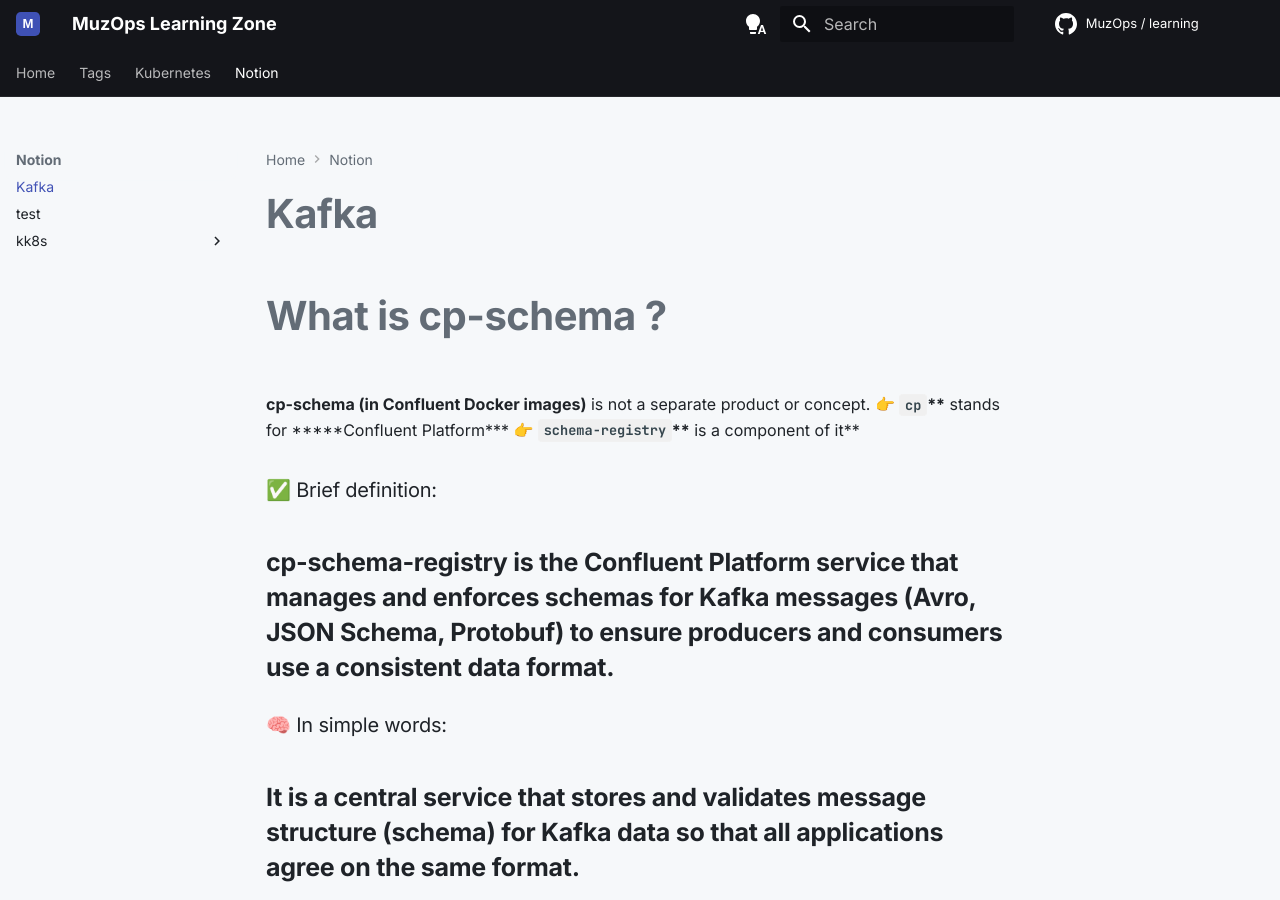
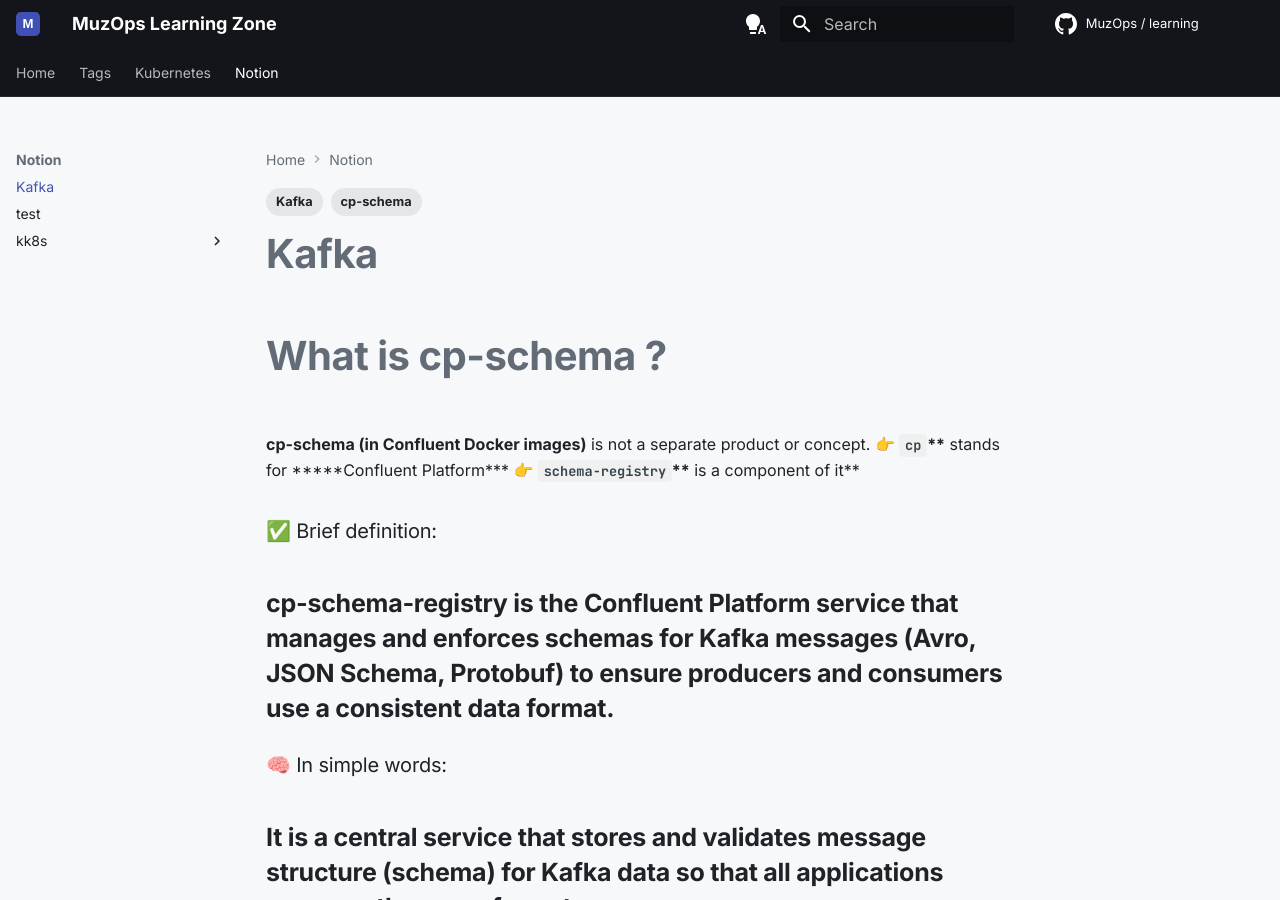
Before and after one commit to muzakkirsaifi123/learning_sbs, an MkDocs documentation site: the page built from docs/notion/kafka.md, in a window 1280 px wide and 900 px high. Built offline with MkDocs 1.6.1 and Material for MkDocs 9.7.7, drawn with Linux system fonts in a browser that asks for light colours; plug-ins that fetch from the network failed and are left out; comment, search, counter and statistics services are not loaded.

Commit message:
chore: sync Notion pages [skip ci]

```diff
--- a/docs/notion/kafka.md
+++ b/docs/notion/kafka.md
@@ -1,3 +1,9 @@
+---
+tags:
+  - Kafka
+  - cp-schema
+---
+
 # Kafka
 
 # What is cp-schema ?
```
